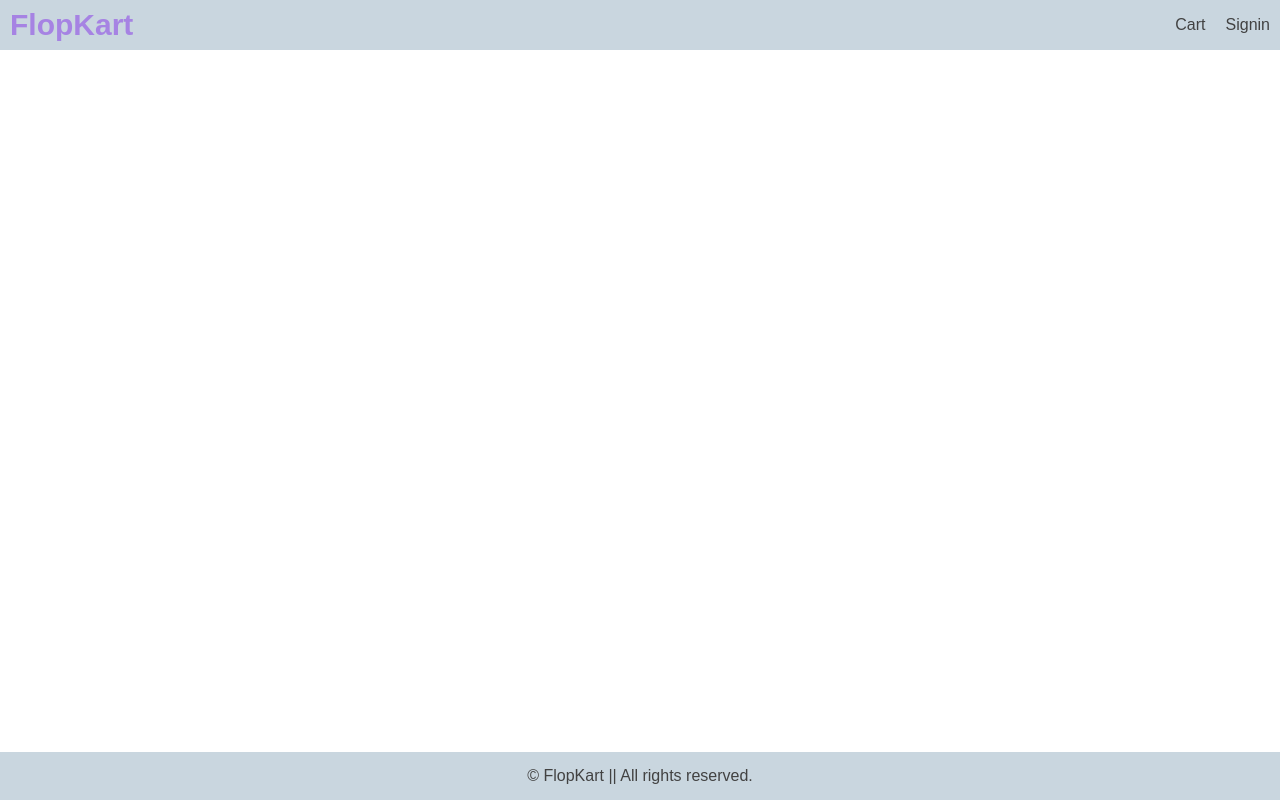
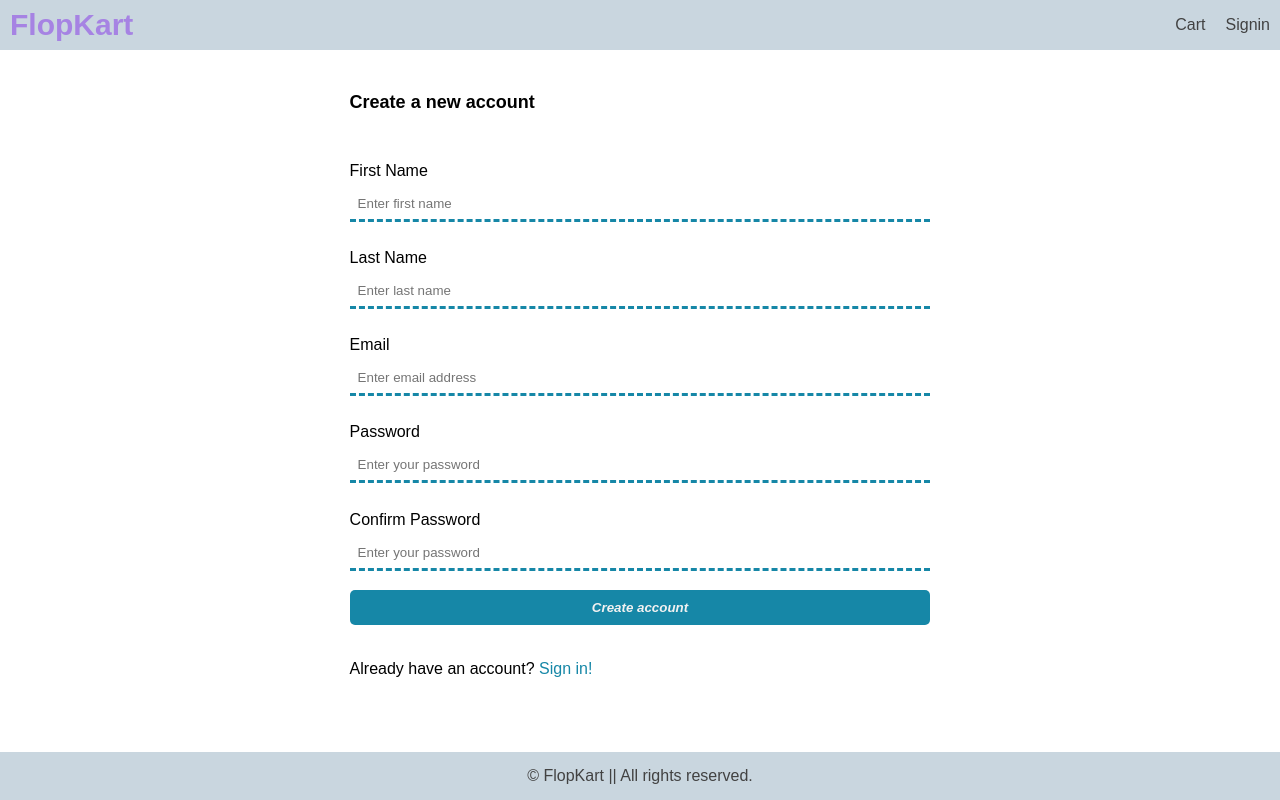
Before and after one commit to akshaymemail/FlopKart-a-shopping-webiste, a React (Create React App) app in the folder frontend/: page /register in a window 1280 px wide. Built offline with nearby package versions, Linux system fonts and the light colour scheme.

Commit message:
add register action

```diff
--- a/frontend/src/App.js
+++ b/frontend/src/App.js
@@ -7,6 +7,7 @@ import HomeScreen from './screens/HomeScreen';
 import ProductScreen from './screens/ProductScreen'
 import CartScreen from './screens/CartScreen';
 import SignInScreen from './screens/SignInScreen';
+import RegisterScreen from './screens/RegisterScreen'
 
 function App() {
   return (
@@ -17,6 +18,7 @@ function App() {
           <Route path="/cart/:id?" component = {CartScreen}></Route>
           <Route path="/product/:id" component = {ProductScreen} ></Route>
           <Route path="/signin" component = {SignInScreen}></Route>
+          <Route path="/register" component = {RegisterScreen}></Route>
           <Route path="/" component = {HomeScreen} exact ></Route>
         </main>
       <Footer />
--- a/frontend/src/components/user/Logout.jsx
+++ b/frontend/src/components/user/Logout.jsx
@@ -1,7 +1,7 @@
 import React from 'react'
 import { useDispatch, useSelector } from 'react-redux'
 import { Link, Redirect } from 'react-router-dom'
-import { logOut } from '../../redux/signin/signinActions'
+import { logOut } from '../../redux/user/userActions'
 
 function Logout(props) {
 
--- a/frontend/src/redux/rootReducer.js
+++ b/frontend/src/redux/rootReducer.js
@@ -2,13 +2,14 @@ import {productDetailReducer} from './products/productDetails/productDetailReduc
 import {combineReducers} from 'redux'
 import {productReducer} from './products/productReducers'
 import {cartReducer} from './cart/cartReducers'
-import { userSignInReducer } from './signin/signinReducers'
+import { userRegisterReducer, userSignInReducer } from './user/userReducers'
 
 const reducer = combineReducers({
     products : productReducer,
     productDetails : productDetailReducer,
     cart : cartReducer,
-    signIn : userSignInReducer
+    signIn : userSignInReducer,
+    register : userRegisterReducer
 })
 
 export default reducer
--- a/frontend/src/redux/signin/signinActions.js
+++ /dev/null
@@ -1,36 +0,0 @@
-import Axios from 'axios'
-import {
-    USER_LOGOUT,
-    USER_SIGNIN_FAIL,
-    USER_SIGNIN_REQUEST,
-    USER_SIGNIN_SUCCESS
-} from "./signinTypes"
-
-export const userSignIn = (email, password) => async (dispatch) => {
-    dispatch({
-        type: USER_SIGNIN_REQUEST,
-        payload: {
-            email,
-            password
-        }
-    })
-    try {
-        const {data} = await Axios.post('/api/users/signin', {email, password})
-        dispatch({
-            type : USER_SIGNIN_SUCCESS,
-            payload : data
-        })
-        localStorage.setItem('userInfo', JSON.stringify(data))
-    } catch (error) {
-        dispatch({
-            type: USER_SIGNIN_FAIL,
-            payload: error.responce && error.responce.data.message ? error.responce.data.message : error.message
-        })
-    }
-}
-
-export const logOut = () => (dispatch) =>{
-    localStorage.removeItem('userInfo')
-    localStorage.removeItem('cartItems')
-    dispatch({type : USER_LOGOUT})
-}
--- a/frontend/src/redux/signin/signinReducers.js
+++ /dev/null
@@ -1,25 +0,0 @@
-import { USER_LOGOUT, USER_SIGNIN_FAIL, USER_SIGNIN_REQUEST, USER_SIGNIN_SUCCESS } from "./signinTypes"
-
-const initialState = {
-    loading: false,
-    userInfo : localStorage.getItem('userInfo') ? JSON.parse(localStorage.getItem('userInfo')) : null,
-    error : ''
-}
-
-export const userSignInReducer = (state = initialState, action) => {
-    switch(action.type){
-        case USER_SIGNIN_REQUEST :  return {
-            loading : true
-        }
-        case USER_SIGNIN_SUCCESS : return {
-            loading : false,
-            userInfo : action.payload,
-        }
-        case USER_SIGNIN_FAIL : return {
-            loading : false,
-            error : action.payload
-        }
-        case USER_LOGOUT : return {}
-        default : return state
-    }
-}
--- a/frontend/src/redux/signin/signinTypes.js
+++ /dev/null
@@ -1,4 +0,0 @@
-export const USER_SIGNIN_REQUEST = 'USER_SIGNIN_REQUEST'
-export const USER_SIGNIN_SUCCESS = 'USER_SIGNIN_SUCCESS'
-export const USER_SIGNIN_FAIL = 'USER_SIGNIN_FAIL'
-export const USER_LOGOUT = 'USER_LOGOUT'
--- /dev/null
+++ b/frontend/src/redux/user/userActions.js
@@ -0,0 +1,71 @@
+import Axios from 'axios'
+import {
+    USER_LOGOUT,
+    USER_REGISTER_FAIL,
+    USER_REGISTER_REQUEST,
+    USER_REGISTER_SUCCESS,
+    USER_SIGNIN_FAIL,
+    USER_SIGNIN_REQUEST,
+    USER_SIGNIN_SUCCESS
+} from "./userTypes"
+
+// REGISTER
+export const userRegister = (firstName, lastName, email, password) => async (dispatch) => {
+    dispatch({
+        type: USER_REGISTER_REQUEST,
+        payload: {
+            firstName,
+            lastName,
+            email,
+            password
+        }
+    })
+    try {
+        const {data} = await Axios.post('/api/users/register', {firstName,lastName,email, password})
+        dispatch({
+            type : USER_REGISTER_SUCCESS,
+            payload : data
+        })
+        dispatch({
+            type : USER_SIGNIN_SUCCESS,
+            payload : data
+        })
+        localStorage.setItem('userInfo', JSON.stringify(data))
+    } catch (error) {
+        dispatch({
+            type: USER_REGISTER_FAIL,
+            payload: error.responce && error.responce.data.message ? error.responce.data.message : error.message
+        })
+    }
+}
+
+// SIGNIN
+export const userSignIn = (email, password) => async (dispatch) => {
+    dispatch({
+        type: USER_SIGNIN_REQUEST,
+        payload: {
+            email,
+            password
+        }
+    })
+    try {
+        const {data} = await Axios.post('/api/users/signin', {email, password})
+        dispatch({
+            type : USER_SIGNIN_SUCCESS,
+            payload : data
+        })
+        localStorage.setItem('userInfo', JSON.stringify(data))
+    } catch (error) {
+        dispatch({
+            type: USER_SIGNIN_FAIL,
+            payload: error.responce && error.responce.data.message ? error.responce.data.message : error.message
+        })
+    }
+}
+
+//LOGOUT
+export const logOut = () => (dispatch) =>{
+    localStorage.removeItem('userInfo')
+    localStorage.removeItem('cartItems')
+    dispatch({type : USER_LOGOUT})
+}
--- /dev/null
+++ b/frontend/src/redux/user/userReducers.js
@@ -0,0 +1,44 @@
+import { USER_LOGOUT, USER_REGISTER_FAIL, USER_REGISTER_REQUEST, USER_REGISTER_SUCCESS, USER_SIGNIN_FAIL, USER_SIGNIN_REQUEST, USER_SIGNIN_SUCCESS } from "./userTypes"
+
+const initialState = {
+    loading: false,
+    userInfo : localStorage.getItem('userInfo') ? JSON.parse(localStorage.getItem('userInfo')) : null,
+    error : ''
+}
+
+//REGISTER REDUCER
+export const userRegisterReducer = (state = initialState, action) => {
+    switch(action.type){
+        case USER_REGISTER_REQUEST :  return {
+            loading : true
+        }
+        case USER_REGISTER_SUCCESS : return {
+            loading : false,
+            userInfo : action.payload,
+        }
+        case USER_REGISTER_FAIL : return {
+            loading : false,
+            error : action.payload
+        }
+        default : return state
+    }
+}
+
+// SIGNIN REDUCER
+export const userSignInReducer = (state = initialState, action) => {
+    switch(action.type){
+        case USER_SIGNIN_REQUEST :  return {
+            loading : true
+        }
+        case USER_SIGNIN_SUCCESS : return {
+            loading : false,
+            userInfo : action.payload,
+        }
+        case USER_SIGNIN_FAIL : return {
+            loading : false,
+            error : action.payload
+        }
+        case USER_LOGOUT : return {}
+        default : return state
+    }
+}
--- /dev/null
+++ b/frontend/src/redux/user/userTypes.js
@@ -0,0 +1,12 @@
+//REGISTER
+export const USER_REGISTER_REQUEST = 'USER_REGISTER_REQUEST'
+export const USER_REGISTER_SUCCESS = 'USER_REGISTER_SUCCESS'
+export const USER_REGISTER_FAIL = 'USER_REGISTER_FAIL'
+
+//LOGIN
+export const USER_SIGNIN_REQUEST = 'USER_SIGNIN_REQUEST'
+export const USER_SIGNIN_SUCCESS = 'USER_SIGNIN_SUCCESS'
+export const USER_SIGNIN_FAIL = 'USER_SIGNIN_FAIL'
+
+//LOGOUT
+export const USER_LOGOUT = 'USER_LOGOUT'
--- /dev/null
+++ b/frontend/src/screens/RegisterScreen.jsx
@@ -0,0 +1,73 @@
+import React, { useEffect, useState } from 'react'
+import {Link} from 'react-router-dom'
+import {useDispatch, useSelector} from 'react-redux'
+import { userRegister} from '../redux/user/userActions'
+import MessageBox from '../components/MessageBox'
+
+function SignInScreen(props) {
+    const [firstName, setFirstName] = useState('')
+    const [lastName, setLastName] = useState('')
+    const [email, setEmail] = useState('')
+    const [password, setPassword] = useState('')
+    const [confirmPassword, setConfirmPassword] = useState('')
+    const dispatch = useDispatch()
+    const redirect = props.location.search ? props.location.search.split('=')[1] : '/'
+
+    const register = useSelector(state => state.register)
+    const {userInfo,loading, error} = register
+
+    function handleSubmit(e) {
+        e.preventDefault()
+        if(password !== confirmPassword){
+            alert("password didn't match")
+        }else{
+            dispatch(userRegister(firstName,lastName,email, password))
+        }
+
+    }
+
+    useEffect(() => {
+        if(userInfo){
+            props.history.push(redirect)
+        }
+    },[props.history, redirect, userInfo])
+
+    return (
+        <div>
+            <form className='form' onSubmit={handleSubmit} >
+                <div>
+                    <h1>Create a new account</h1>
+                    {error && <MessageBox variant={'error'}>User already registered</MessageBox>}
+                </div>
+                <div>
+                    <label htmlFor="firstName">First Name</label>
+                    <input type="firstName" name='firstName' id='firstName' onChange={ e => setFirstName(e.target.value)} placeholder='Enter first name' required />
+                </div>
+                <div>
+                    <label htmlFor="lastName">Last Name</label>
+                    <input type="lastName" name='lastName' id='lastName' onChange={ e => setLastName(e.target.value)} placeholder='Enter last name' required />
+                </div>
+                <div>
+                    <label htmlFor="email">Email</label>
+                    <input type="email" name='email' id='email' onChange={ e => setEmail(e.target.value)} placeholder='Enter email address' required />
+                </div>
+                <div>
+                    <label htmlFor="password">Password</label>
+                    <input type="password" name="password" id="password" onChange={ e => setPassword(e.target.value)} placeholder="Enter your password" required />
+                </div>
+                <div>
+                    <label htmlFor="confirmPassword">Confirm Password</label>
+                    <input type="confirmPassword" name="confirmPassword" id="confirmPassword" onChange={ e => setConfirmPassword(e.target.value)} placeholder="Enter your password" required />
+                </div>
+                <div>
+                    <button type="submit">{loading ? <i className="fa fa-spinner fa-spin button-loading"></i> :  <i>Create account</i> } </button>
+                </div>
+                <div>
+                    <p>Already have an account? {' '} <Link  to={`login?redirect=${redirect}`} >Sign in!</Link></p>
+                </div>
+            </form>
+        </div>
+    )
+}
+
+export default SignInScreen
```
Also changed, not shown: frontend/src/screens/SignInScreen.jsx (+3 -4 lines), 2 other files (tests, documents, lock files or other folders).
